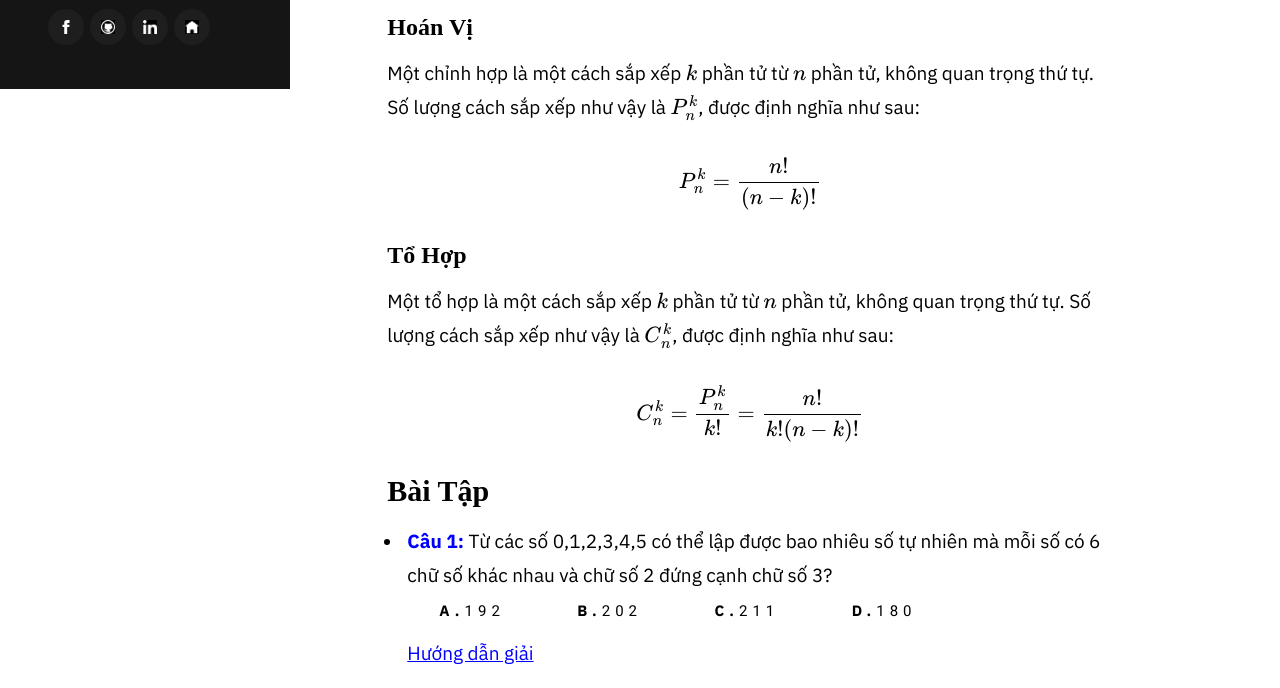
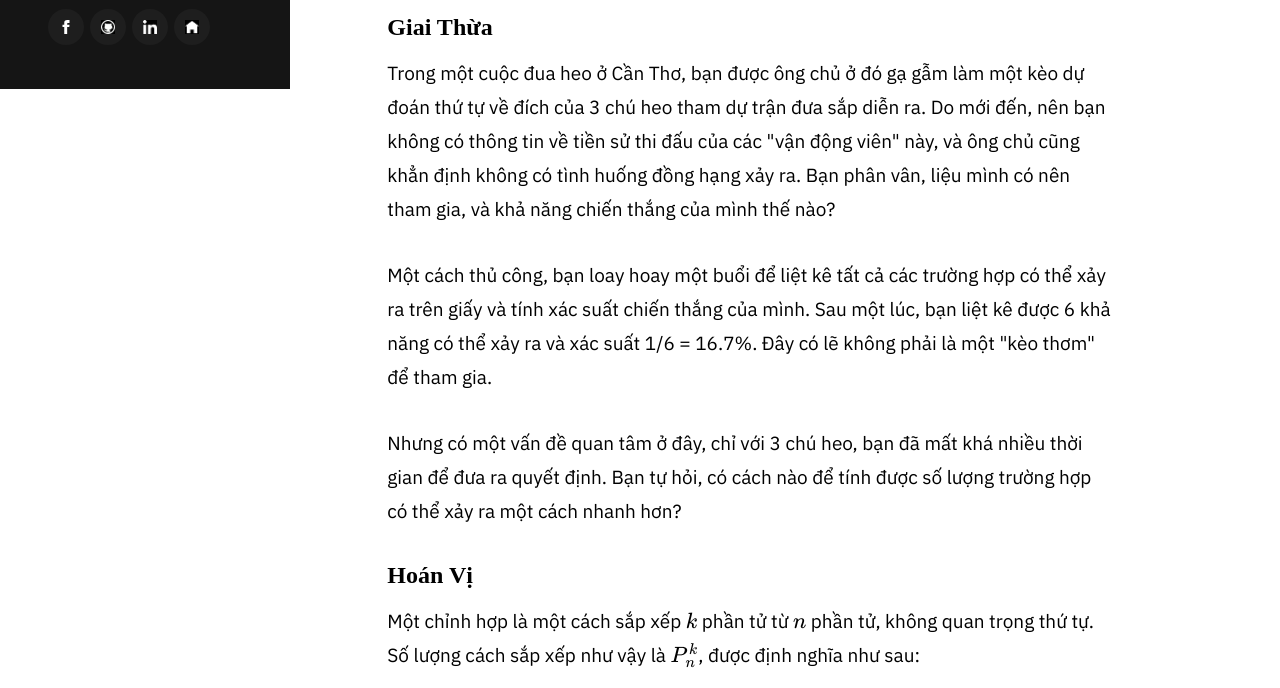
Before and after one commit to datnnt1997/datnnt1997, a plain HTML site: page post1.html in a window 1280 px wide. Shown: the part 711-1399 px from the top of the page. Drawn offline with nearby package versions, Linux system fonts and the light colour scheme.

Commit message:
Update blogs

```diff
--- a/post1.html
+++ b/post1.html
@@ -74,6 +74,26 @@
 
                     <div class="entry__content">
                         <h2>Lý Thuyết</h2>
+
+                        <h3>Giai Thừa</h3>
+                        <p>
+                            Trong một cuộc đua heo ở Cần Thơ, bạn được ông chủ ở đó gạ gẫm làm một kèo dự đoán thứ tự về đích
+                            của 3 chú heo tham dự trận đưa sắp diễn ra. Do mới đến, nên bạn không có thông tin về
+                            tiền sử thi đấu của các "vận động viên" này, và ông chủ cũng khẳn định không có tình
+                            huống đồng hạng xảy ra. Bạn phân vân, liệu mình có nên tham gia, và khả năng chiến thắng của mình thế nào?
+                        </p>
+
+                        <p>
+                            Một cách thủ công, bạn loay hoay một buổi để liệt kê tất cả các trường hợp có thể xảy ra
+                            trên giấy và tính xác suất chiến thắng của mình. Sau một lúc, bạn liệt kê được 6 khả năng có
+                            thể xảy ra và xác suất 1/6 = 16.7%. Đây có lẽ không phải là một "kèo thơm" để tham gia.
+                        </p>
+
+                        <p>
+                            Nhưng có một vấn đề quan tâm ở đây, chỉ với 3 chú heo, bạn đã mất khá nhiều thời gian để đưa
+                            ra quyết định. Bạn tự hỏi, có cách nào để tính được số lượng trường hợp có thể xảy ra một cách
+                            nhanh hơn?
+                        </p>
 
                         <h3>Hoán Vị</h3>
                         <p>
```
